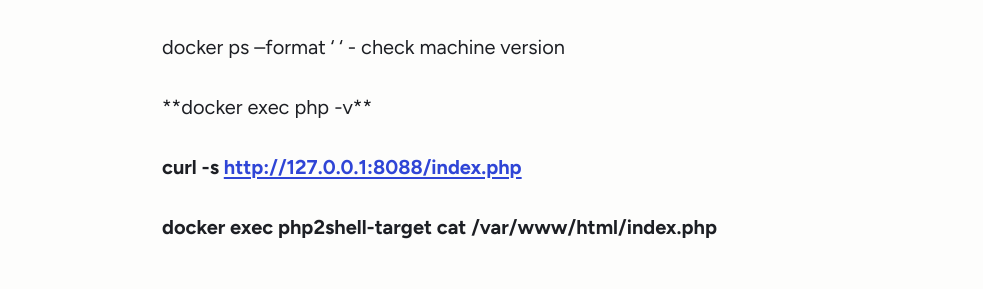
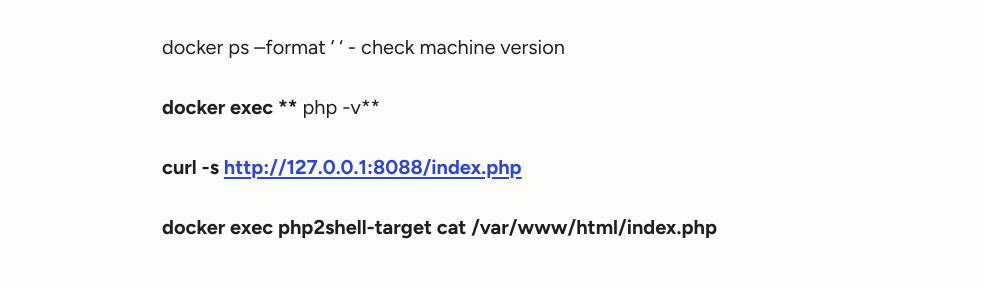
Before and after one commit to cloudskim/cloudskim.github.io, a Jekyll site: the page built from _posts/2026-10-25-php2shell.md, in a window 1280 px wide and 900 px high, scrolled down 2992 px. Shown: the part 165-454 px from the top of the window, without its empty margins (148-1131 px from the left). Built offline with Jekyll 4.4.1, drawn with Linux system fonts in a browser that asks for light colours; part of the change alters nothing that is shown.

````diff
--- a/_posts/2026-10-25-php2shell.md
+++ b/_posts/2026-10-25-php2shell.md
@@ -29,7 +29,7 @@ From this single defect the researchers built two distinct attacks, which is why
 
 docker ps --format '{{.Names}}  {{.Image}}  {{.Status}}' - check machine version
 
-**docker exec <name> php -v**
+**docker exec **** php -v**
 
 **curl -s [http://127.0.0.1:8088/index.php](http://127.0.0.1:8088/index.php)**
 
@@ -59,5 +59,3 @@ ubuntu@tryhackme:~/php2shell-bypass-aslr-exp$ python3 exploit.py -u http://127.0
 ```
 
 The two `[+]` lines are the disclosure: the heap chunk base and the `libphp` base, each read straight out of a `Set-Cookie` header. The addresses differ on every run, which is ASLR doing its job; the attack simply reads them out each time rather than guessing them. With the heap and the library located, the second CVE can take over and turn the corruption into execution.
-
-![image.png](blob:https:/app.pagescms.org/87c71070-6f22-4eed-9874-19345ace2a19)
````
